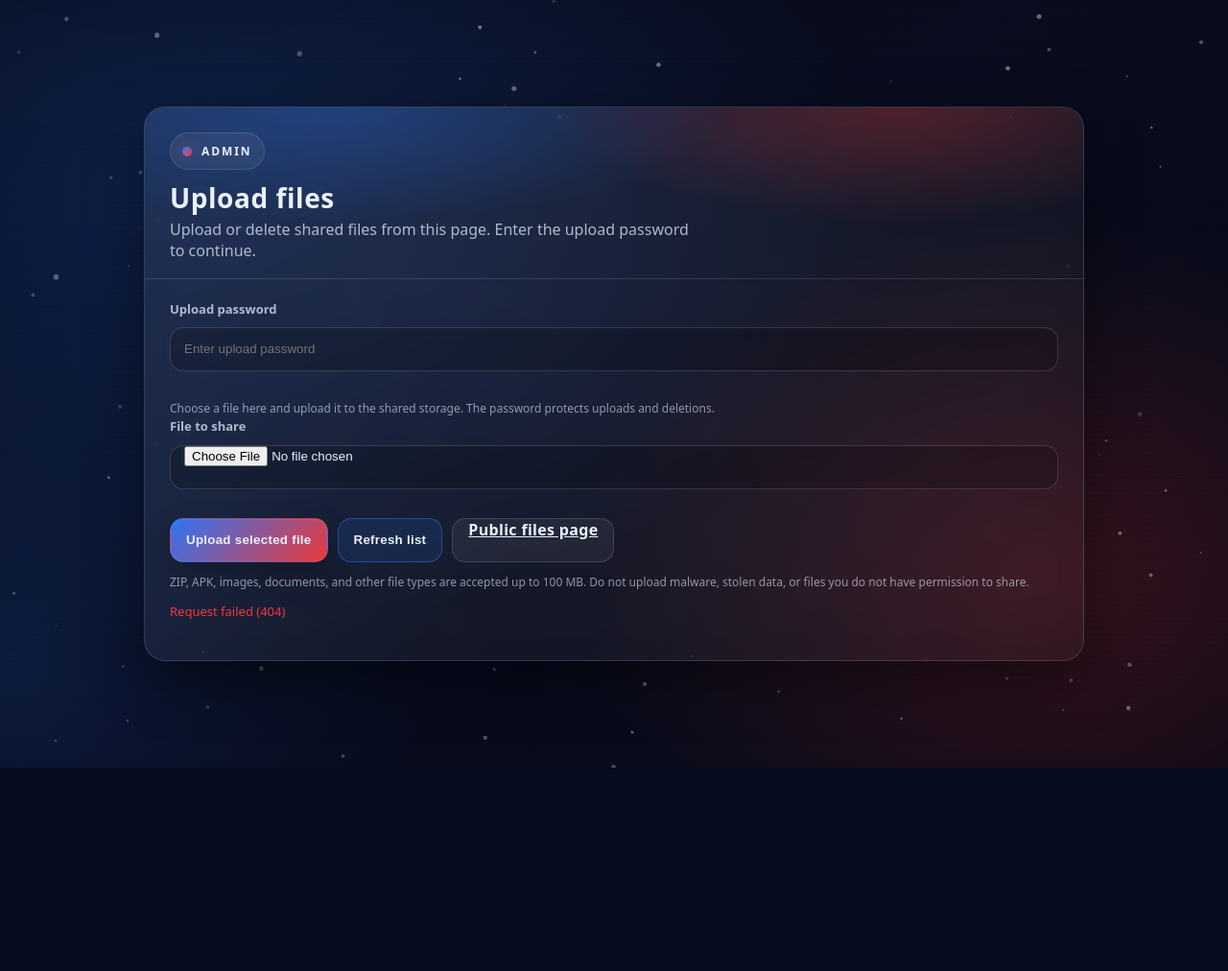
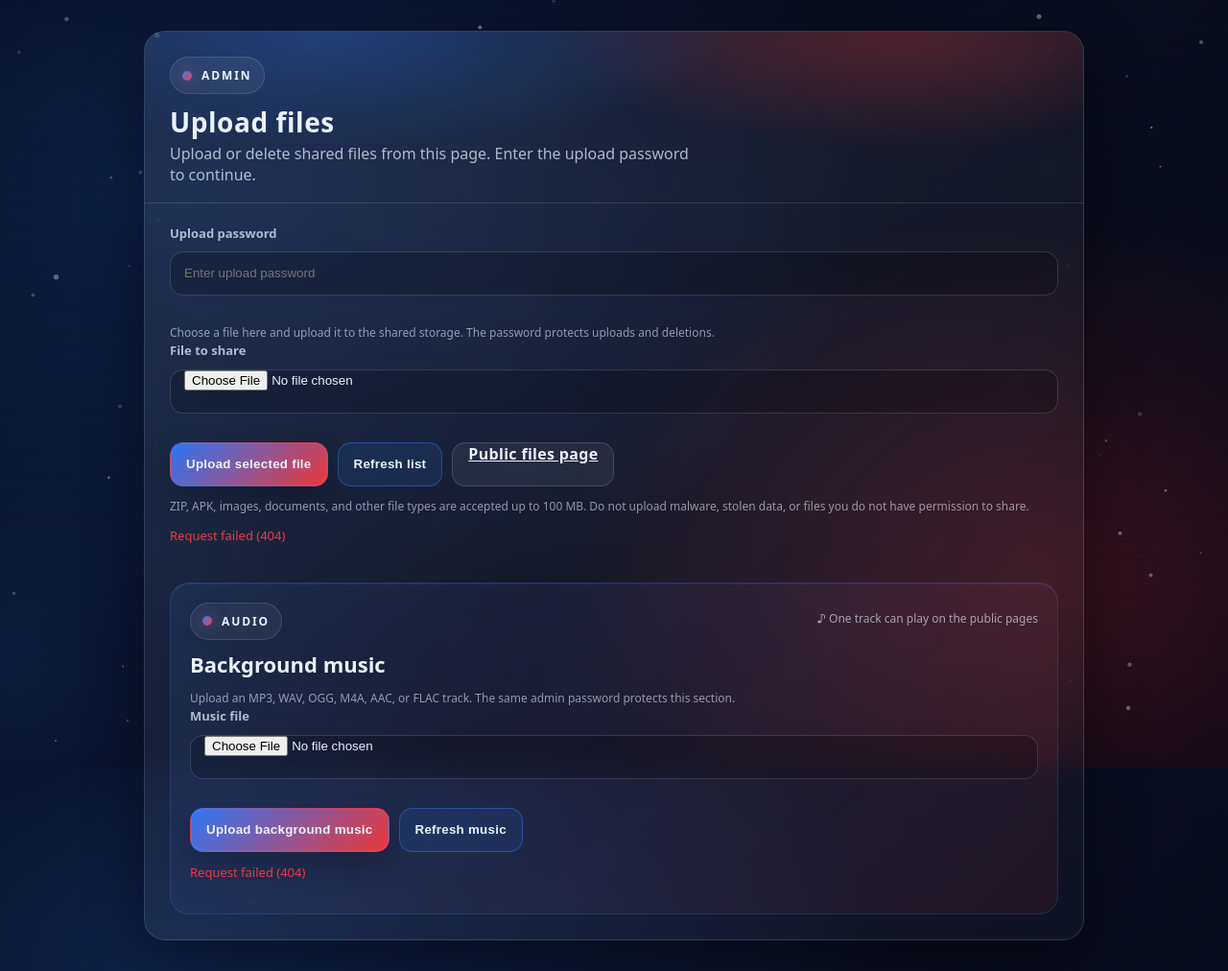
Before and after one commit to Botlizzy/A-Ff-panel-, a PHP site: page /admin-upload.html in a window 1280 px wide. Shown: the whole page at 96% size. Before the commit the page ends 800 px from the top, so only its background shows below. Run offline with PHP 8.4, Linux system fonts and the light colour scheme.

Commit message:
Add admin background music management

```diff
--- a/admin-upload.html
+++ b/admin-upload.html
@@ -30,6 +30,25 @@
           <p class="hint">ZIP, APK, images, documents, and other file types are accepted up to 100 MB. Do not upload malware, stolen data, or files you do not have permission to share.</p>
           <p id="admin-msg" class="msg" role="status" aria-live="polite"></p>
           <div id="admin-list" class="file-list"></div>
+
+          <section class="music-admin-panel">
+            <div class="music-panel-heading">
+              <div>
+                <div class="badge">AUDIO</div>
+                <h2 class="section-title">Background music</h2>
+                <p class="hint">Upload an MP3, WAV, OGG, M4A, AAC, or FLAC track. The same admin password protects this section.</p>
+              </div>
+              <span class="music-note">♪ One track can play on the public pages</span>
+            </div>
+            <label class="label" for="admin-music-file">Music file</label>
+            <input id="admin-music-file" class="input full-input" type="file" accept="audio/*,.mp3,.wav,.ogg,.m4a,.aac,.flac" />
+            <div class="actions">
+              <button id="admin-music-upload" class="btn primary" type="button">Upload background music</button>
+              <button id="admin-music-refresh" class="btn glow" type="button">Refresh music</button>
+            </div>
+            <p id="admin-music-msg" class="msg" role="status" aria-live="polite"></p>
+            <div id="admin-music-list" class="music-list"></div>
+          </section>
         </div>
       </section>
     </main>
--- a/assets/admin-files.js
+++ b/assets/admin-files.js
@@ -5,9 +5,15 @@
   const refreshButton = document.getElementById("admin-refresh");
   const message = document.getElementById("admin-msg");
   const list = document.getElementById("admin-list");
+  const musicFileInput = document.getElementById("admin-music-file");
+  const musicUploadButton = document.getElementById("admin-music-upload");
+  const musicRefreshButton = document.getElementById("admin-music-refresh");
+  const musicMessage = document.getElementById("admin-music-msg");
+  const musicList = document.getElementById("admin-music-list");
 
   function headers() { return { "x-admin-password": passwordInput?.value || "" }; }
-  function setMessage(text, type) { message.textContent = text; message.className = `msg ${type || ""}`; }
+  function setMessage(text, type) { if (message) { message.textContent = text; message.className = `msg ${type || ""}`; } }
+  function setMusicMessage(text, type) { if (musicMessage) { musicMessage.textContent = text; musicMessage.className = `msg ${type || ""}`; } }
   function formatSize(bytes) {
     if (bytes < 1024) return `${bytes} B`;
     if (bytes < 1024 * 1024) return `${(bytes / 1024).toFixed(1)} KB`;
@@ -30,6 +36,17 @@
       setMessage(error.message || "Could not load files.", "error");
     }
   }
+  async function loadMusic() {
+    try {
+      const data = await readJson(await fetch("/api/supabase-files?music=1", { cache: "no-store" }));
+      musicList.innerHTML = data.music.length
+        ? data.music.map((track) => `<article class="music-admin-item"><div><strong>${escape(track.pathname.replace(/^music\//, ""))}</strong><span>${formatSize(track.size)} · ${new Date(track.uploadedAt).toLocaleString()}</span></div><audio controls preload="none" src="${escape(track.url)}"></audio><button class="btn danger" data-music-path="${escape(track.pathname)}" type="button">Delete</button></article>`).join("")
+        : '<p class="hint">No background music uploaded yet. The public pages will use their ambient fallback.</p>';
+      musicList.querySelectorAll("[data-music-path]").forEach((button) => button.addEventListener("click", () => deleteMusic(button.dataset.musicPath)));
+    } catch (error) {
+      setMusicMessage(error.message || "Could not load background music.", "error");
+    }
+  }
   async function uploadFile() {
     const file = fileInput?.files?.[0];
     if (!passwordInput?.value) return setMessage("Enter the upload password first.", "error");
@@ -50,6 +67,26 @@
       uploadButton.disabled = false;
     }
   }
+  async function uploadMusic() {
+    const file = musicFileInput?.files?.[0];
+    if (!passwordInput?.value) return setMusicMessage("Enter the upload password first.", "error");
+    if (!file) return setMusicMessage("Choose an audio file first.", "error");
+    const form = new FormData();
+    form.append("file", file, file.name);
+    form.append("kind", "music");
+    musicUploadButton.disabled = true;
+    setMusicMessage("Uploading background music…", "");
+    try {
+      await readJson(await fetch("/api/supabase-files", { method: "POST", headers: headers(), body: form }));
+      musicFileInput.value = "";
+      setMusicMessage("Background music uploaded. Refresh the public page to use it.", "ok");
+      await loadMusic();
+    } catch (error) {
+      setMusicMessage(error.message || "Music upload failed.", "error");
+    } finally {
+      musicUploadButton.disabled = false;
+    }
+  }
   async function deleteFile(pathname) {
     if (!window.confirm("Delete this file for everyone?")) return;
     try {
@@ -60,7 +97,20 @@
       setMessage(error.message || "Delete failed.", "error");
     }
   }
+  async function deleteMusic(pathname) {
+    if (!window.confirm("Delete this background track for everyone?")) return;
+    try {
+      await readJson(await fetch("/api/supabase-files", { method: "DELETE", headers: { ...headers(), "content-type": "application/json" }, body: JSON.stringify({ pathname }) }));
+      setMusicMessage("Background track deleted.", "ok");
+      await loadMusic();
+    } catch (error) {
+      setMusicMessage(error.message || "Music deletion failed.", "error");
+    }
+  }
   uploadButton?.addEventListener("click", uploadFile);
   refreshButton?.addEventListener("click", loadFiles);
+  musicUploadButton?.addEventListener("click", uploadMusic);
+  musicRefreshButton?.addEventListener("click", loadMusic);
   loadFiles();
+  loadMusic();
 })();
--- a/assets/styles.css
+++ b/assets/styles.css
@@ -371,3 +371,22 @@ body{
   .landscape-page .card,.landscape-page .split > div,.landscape-page .file-card{ animation:none; }
   .landscape-page .btn,.landscape-page .file-card,.music-toggle{ transition:none; }
 }
+
+.music-admin-panel{
+  margin-top:24px;
+  padding:20px;
+  border:1px solid rgba(47,123,255,.22);
+  border-radius:20px;
+  background:linear-gradient(135deg,rgba(47,123,255,.10),rgba(255,58,58,.07));
+  box-shadow:inset 0 1px rgba(255,255,255,.08);
+}
+.music-panel-heading{ display:flex; align-items:flex-start; justify-content:space-between; gap:18px; }
+.section-title{ margin:10px 0 0; font-size:22px; }
+.music-note{ color:rgba(234,241,255,.62); font-size:12px; padding-top:8px; white-space:nowrap; }
+.music-list{ display:grid; gap:10px; margin-top:14px; }
+.music-admin-item{ display:flex; align-items:center; gap:12px; padding:12px; border:1px solid rgba(255,255,255,.12); border-radius:15px; background:rgba(0,0,0,.16); }
+.music-admin-item > div{ min-width:0; flex:1; }
+.music-admin-item strong{ display:block; overflow-wrap:anywhere; }
+.music-admin-item span{ display:block; margin-top:4px; color:rgba(234,241,255,.58); font-size:12px; }
+.music-admin-item audio{ max-width:260px; height:36px; }
+@media (max-width:720px){ .music-panel-heading{ flex-direction:column; } .music-note{ padding-top:0; white-space:normal; } .music-admin-item{ align-items:stretch; flex-direction:column; } .music-admin-item audio{ max-width:none; width:100%; } .music-admin-item .btn{ width:100%; } }
```
Also changed, not shown: api/supabase-files.js (+28 -7 lines), assets/music.js (+29 -6 lines).
